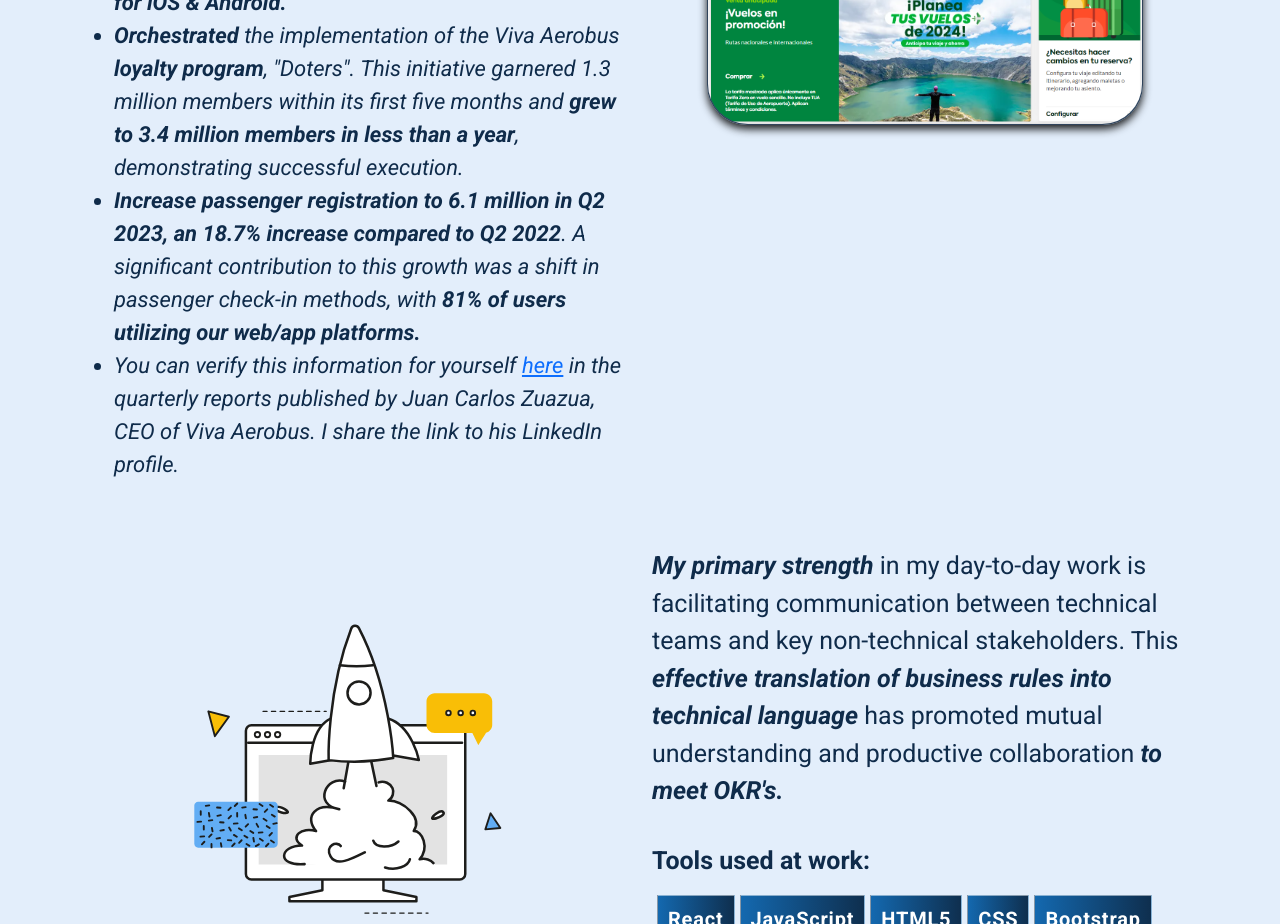
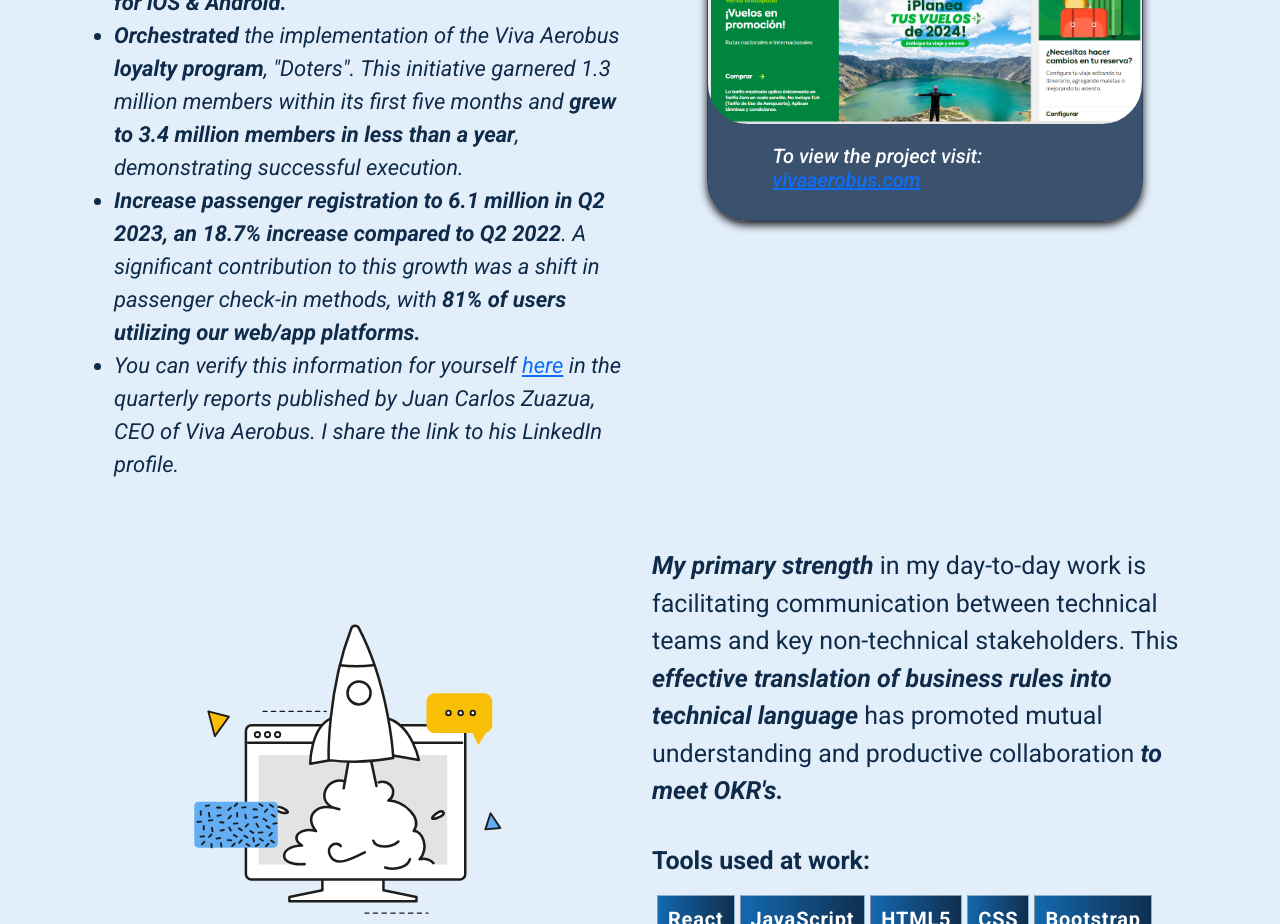
Before and after one commit to juantobiasdl7/personal-portfolio-updated, a React (Create React App) app: page / in a window 1280 px wide. Shown: the part 1040-1964 px from the top of the page. Built offline with nearby package versions, Linux system fonts and the light colour scheme.

Commit message:
I adjustments to the design.

```diff
--- a/src/Components/Projects/ProjectCard.js
+++ b/src/Components/Projects/ProjectCard.js
@@ -5,7 +5,7 @@ function BasicExample(props) {
     return (
     <Card style={{ position:"relative", top:"40px", margin:"auto", width: '80%',  backgroundColor:"rgba(15, 43, 74, 0.8)", boxShadow:"0 4px 8px rgba(0, 0, 0, 0.9)", borderRadius:"40px"}}>
         <Card.Img variant="top" src={props.url} style={{ width:"100%", borderRadius:"40px"}} />
-
+        <Card.Title style={{ color:"white", padding:"20px 65px"}}><i>To view the project visit: <a href="https://www.vivaaerobus.com/es-mx/" target="_blank" rel="noopener noreferrer">vivaaerobus.com</a></i></Card.Title>
     </Card>
     );
 }
```
